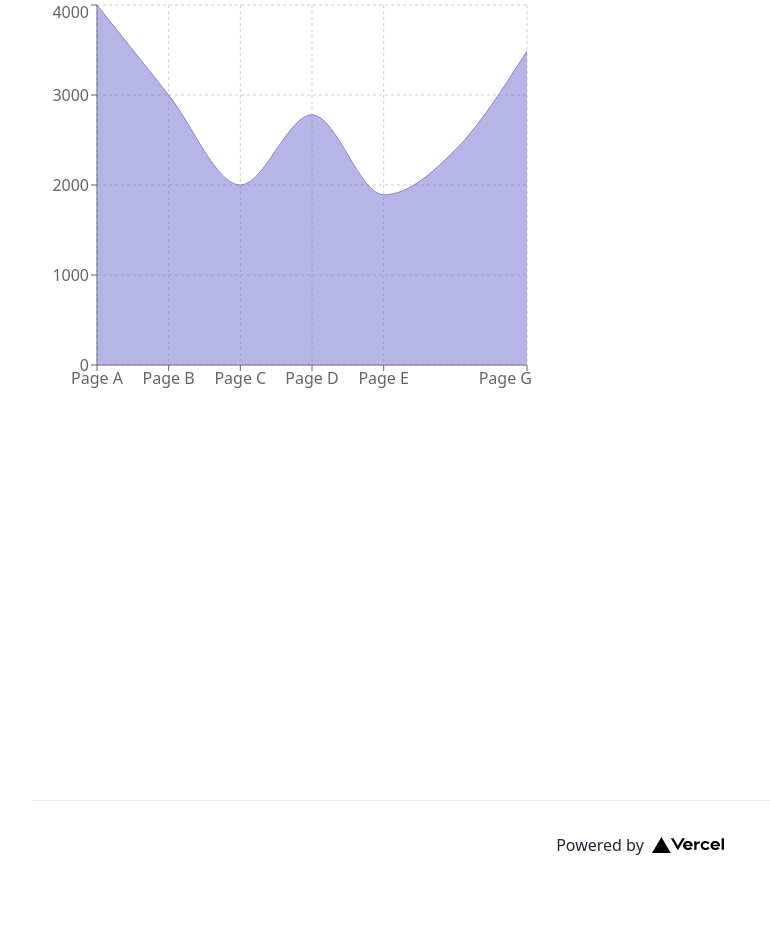
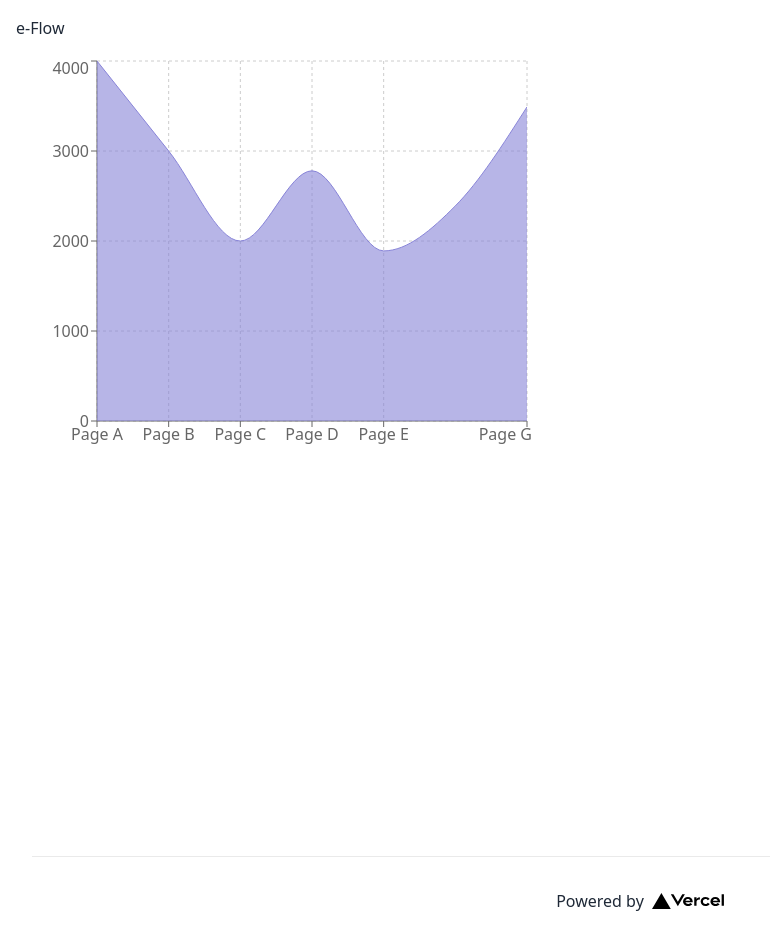
Before and after one commit to simon-hng/e-flow, a Next.js app: page / in a window 1280 px wide. Shown: the whole page, without its empty margins (0-770 px from the left). Before the commit the page ends 889 px from the top, so only its background shows below. Built offline with nearby package versions, Linux system fonts and the light colour scheme.

Commit message:
add header

```diff
--- a/pages/_app.js
+++ b/pages/_app.js
@@ -1,7 +1,12 @@
-import '../styles/globals.css'
+import "../styles/globals.css";
 
 function MyApp({ Component, pageProps }) {
-  return <Component {...pageProps} />
+  return (
+    <>
+      <header className="p-4">e-Flow</header>
+      <Component {...pageProps} />
+    </>
+  );
 }
 
-export default MyApp
+export default MyApp;
```
